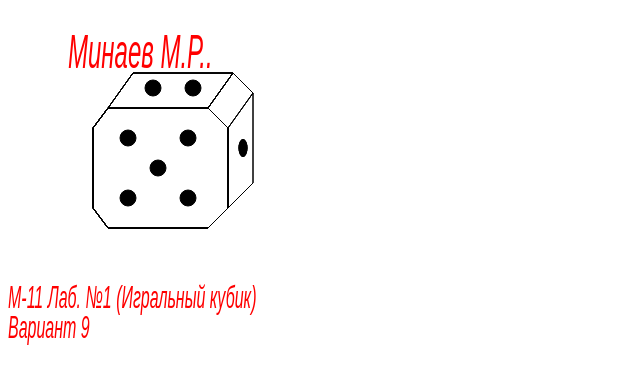
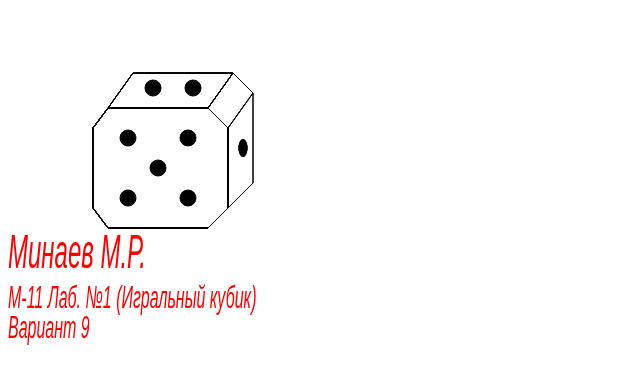
Before and after one commit to MMinaev/lab1, a plain HTML site: page index.html in a window 1280 px wide. Shown: the whole page, without its empty margins (0-640 px from the left). Drawn offline with Linux system fonts and the light colour scheme.

Commit message:
Update index.html

```diff
--- a/index.html
+++ b/index.html
@@ -164,7 +164,7 @@ cxt.scale(1,2);
 //текст
       cxt.fillStyle = 'red';
       cxt.font = "italic 18pt Arial";
-      cxt.fillText("Минаев М.Р..", 60, 30);
+      cxt.fillText("Минаев М.Р.", 0, 130);
       cxt.stroke();
       //текст
       cxt.fillStyle = 'red';
```
